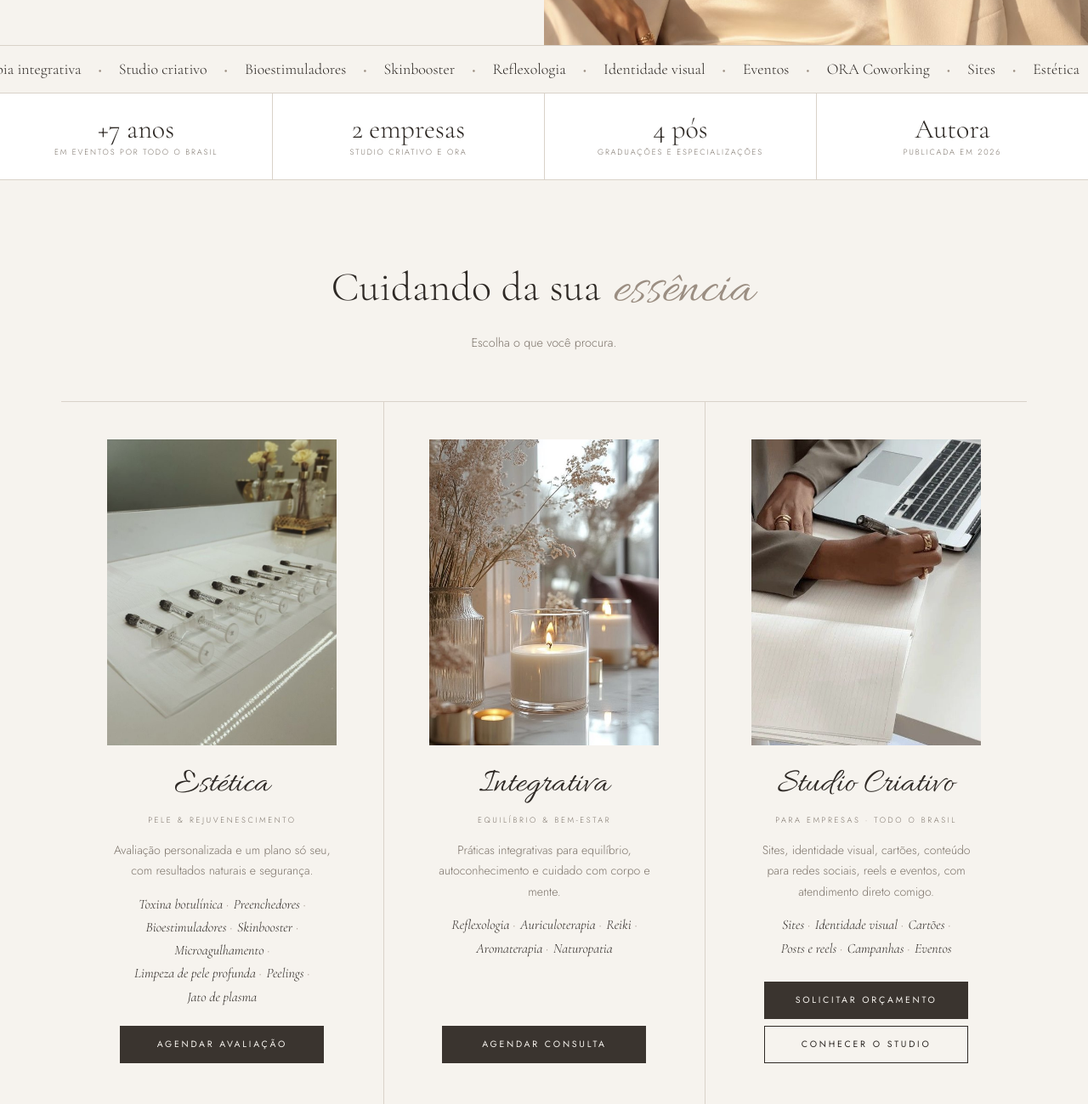
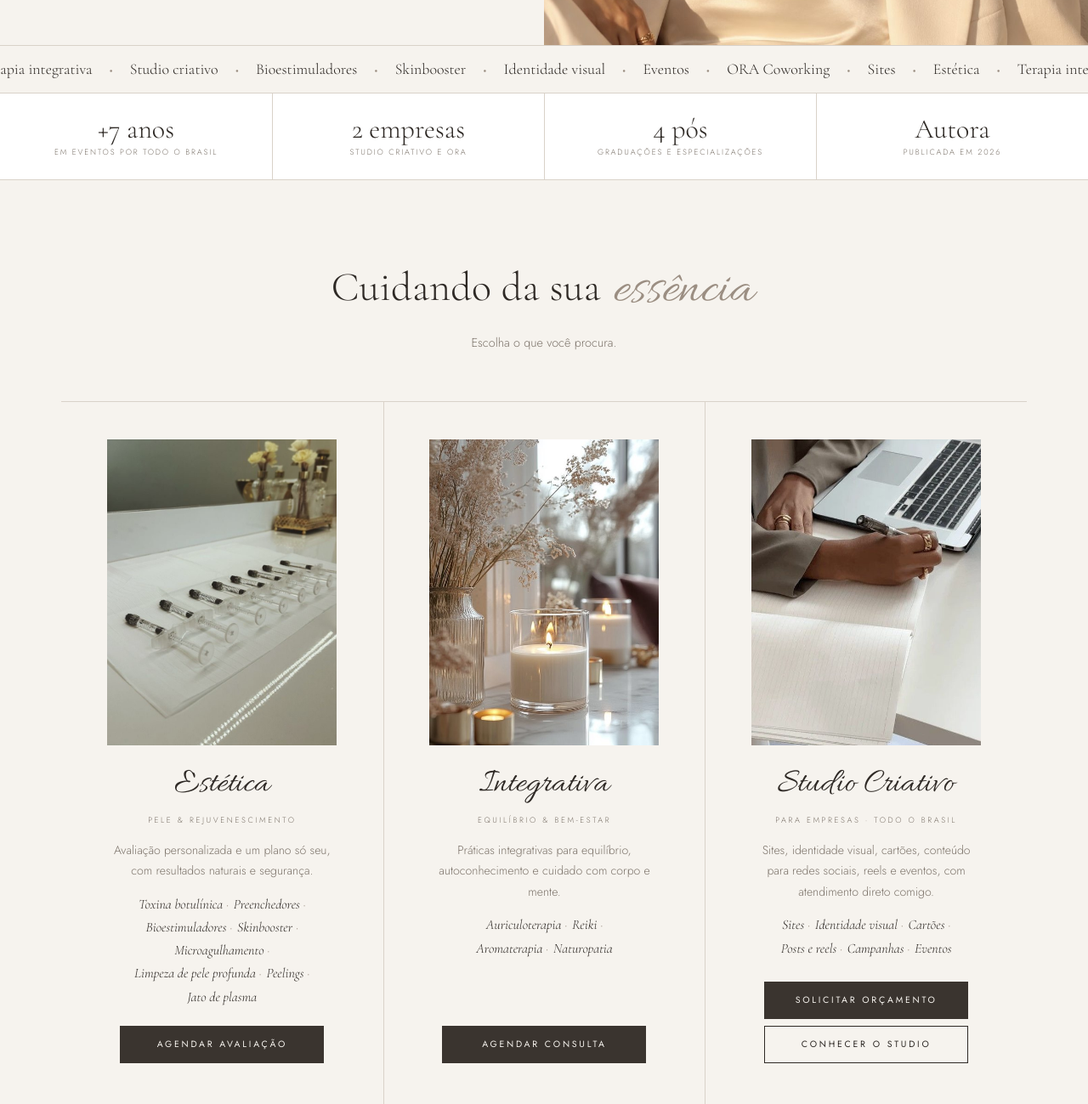
Before and after one commit to dragabrielleaguiar/dragabrielleaguiar.github.io, a plain HTML site: page index.html in a window 1280 px wide. Shown: the part 656-1955 px from the top of the page at 85% size. Drawn offline with nearby package versions, Linux system fonts and the light colour scheme.

Commit message:
Remove reflexologia
Co-Authored-By: Claude Opus 5.5 <noreply@anthropic.com>
Claude-Session: https://claude.ai/code/session_01T91szDF6zfYiS15KNK6obF

```diff
--- a/index.html
+++ b/index.html
@@ -229,8 +229,8 @@ footer .fine{justify-self:end;text-align:right;font-size:.66rem;letter-spacing:.
 
   <div class="marquee" aria-hidden="true">
     <div class="track">
-      <span>Estética</span><span>Terapia integrativa</span><span>Studio criativo</span><span>Bioestimuladores</span><span>Skinbooster</span><span>Reflexologia</span><span>Identidade visual</span><span>Eventos</span><span>ORA Coworking</span><span>Sites</span>
-      <span>Estética</span><span>Terapia integrativa</span><span>Studio criativo</span><span>Bioestimuladores</span><span>Skinbooster</span><span>Reflexologia</span><span>Identidade visual</span><span>Eventos</span><span>ORA Coworking</span><span>Sites</span>
+      <span>Estética</span><span>Terapia integrativa</span><span>Studio criativo</span><span>Bioestimuladores</span><span>Skinbooster</span><span>Identidade visual</span><span>Eventos</span><span>ORA Coworking</span><span>Sites</span>
+      <span>Estética</span><span>Terapia integrativa</span><span>Studio criativo</span><span>Bioestimuladores</span><span>Skinbooster</span><span>Identidade visual</span><span>Eventos</span><span>ORA Coworking</span><span>Sites</span>
     </div>
   </div>
 
@@ -261,7 +261,7 @@ footer .fine{justify-self:end;text-align:right;font-size:.66rem;letter-spacing:.
           <h3>Integrativa</h3>
           <span class="meta">Equilíbrio &amp; bem-estar</span>
           <p>Práticas integrativas para equilíbrio, autoconhecimento e cuidado com corpo e mente.</p>
-          <ul class="tags"><li>Reflexologia</li><li>Auriculoterapia</li><li>Reiki</li><li>Aromaterapia</li><li>Naturopatia</li></ul>
+          <ul class="tags"><li>Auriculoterapia</li><li>Reiki</li><li>Aromaterapia</li><li>Naturopatia</li></ul>
           <div class="acts"><a class="btn" href="https://api.whatsapp.com/send?phone=5551983330719&amp;text=Oi%2C%20Dra.%20Vim%20pelo%20site%20e%20tenho%20interesse%20na%20Consulta%20Integrativa." target="_blank" rel="noopener">Agendar consulta</a></div>
         </article>
         <article class="svc">
```
